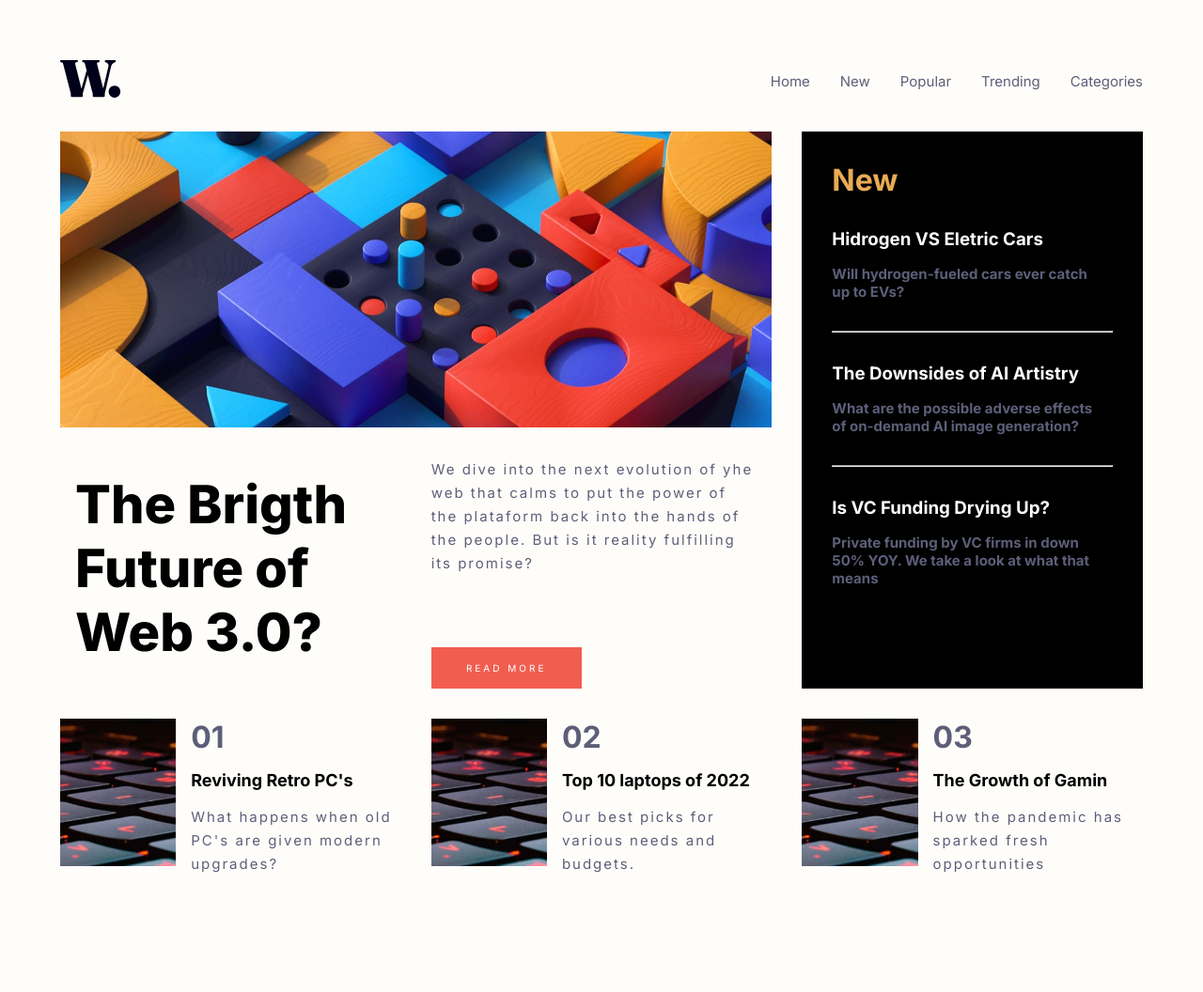
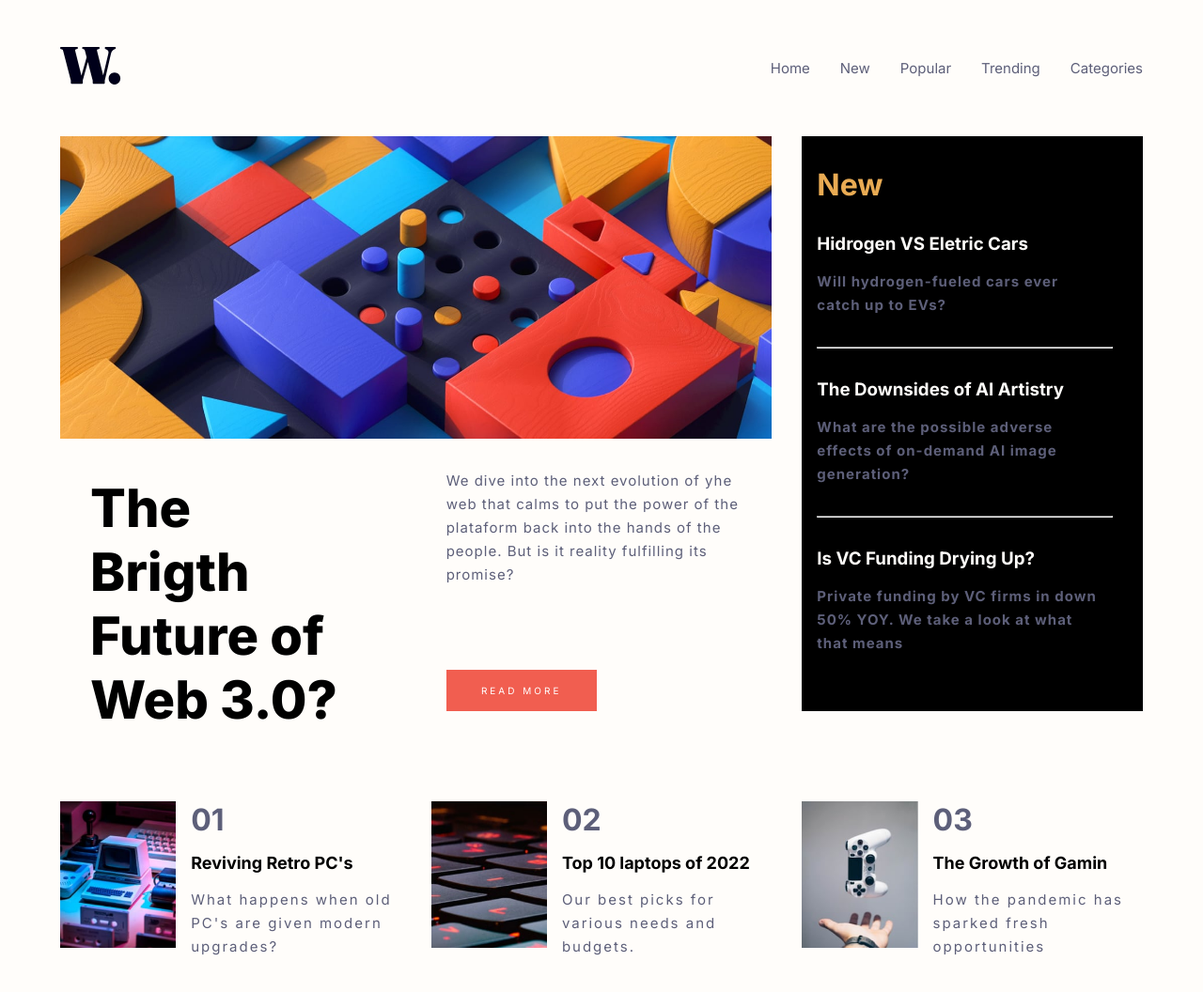
Before and after one commit to Leandro-Frota/new-homepage-main, a plain HTML site: page index.html in a window 1280 px wide. Shown: the whole page at 94% size. Before the commit the page ends 932 px from the top, so only its background shows below. Drawn offline with Linux system fonts and the light colour scheme.

Commit message:
Versão 4 finalizado layout desktop

```diff
--- a/assets/style.css
+++ b/assets/style.css
@@ -26,12 +26,12 @@
 }
 
 body{
-    height: 100vh;
+    /* height: 100vh; */
     width: 100vw;
     display: flex;
     justify-content: center;
     align-items: center;
-    padding: 4rem 4rem 4rem 4rem;
+    padding: 2em 4rem 4rem 4rem;
     background-color: var(--bg-body);
     font-family: 'Inter', sans-serif;
 }
@@ -42,7 +42,7 @@ body{
     height: 100%;
     display: grid;
     grid-template-columns: 1fr 1fr 1fr;
-    grid-template-rows: 0.4fr 1.2fr 1.2fr 1.2fr;
+    grid-template-rows: 0.25fr 1.0fr 0.5fr 0.5fr;
     grid-template-areas: "header header header" "mainImg mainImg aside"
                         "mainTxtTitle mainTxtSecond aside" "article1 article2 article3";
     gap: 2rem;
@@ -95,7 +95,8 @@ body{
     display: flex;
     justify-content: center;
     align-items: center;
-    padding: 1rem;
+    padding: .5rem 2rem 0rem 2rem;
+    margin-bottom: 2rem;
 
 }
 
@@ -112,9 +113,11 @@ body{
     flex-direction: column;
     justify-content: space-between;
     align-items: start;
+    gap:3rem;
     color: var(--fc-text-primary);
-    padding-right: 1rem;
-    letter-spacing: 2px;
+    padding: 0 1rem 0rem 1rem;
+    margin-bottom: 4rem;
+    letter-spacing: 1px;
     line-height: 25px;
     font-size: 15px;
     font-weight: 300;
@@ -145,7 +148,8 @@ body{
 .aside{
     grid-area: aside;
     background-color: var(--bg-aside) ;
-    padding: 2rem 2rem;
+    padding: 2rem 2rem 1rem 1rem;
+    margin-bottom: 4rem;
 
 }
 
@@ -164,12 +168,20 @@ body{
     margin-bottom: .5rem;
 }
 
+.aside_card h3:hover{
+    color:var(--fc-title-aside);
+    cursor: pointer;
+}
+
 .aside_card p{
     color: var(--fc-text-aside-card);
     font-weight: 700;
     font-size: 15px;
     margin-top: 1rem;
     margin-bottom: 2rem;
+    letter-spacing: 1px;
+    line-height: 25px;
+    font-size: 15px;
 }
 
 .article_card_1{
@@ -207,6 +219,11 @@ body{
     font-family: 'Inter', sans-serif;
     font-weight: 700;
 
+}
+
+.article_card_text h4:hover{
+    color: var(--fc-nav-item-hover);
+    cursor: pointer;
 }
 
 .article_card_text p{
--- a/index.html
+++ b/index.html
@@ -66,7 +66,7 @@
         </aside>
         <section class="article_card_1">
             <div class="article_card_img">
-                <img src="assets/images/image-top-laptops.jpg" alt="imagem laptops">
+                <img src="assets/images/image-retro-pcs.jpg" alt="imagem computador retro">
             </div>
             <div class="article_card_text">
                 <span>01</span>
@@ -86,7 +86,7 @@
         </section>
         <section class="article_card_3">
             <div class="article_card_img">
-                <img src="assets/images/image-top-laptops.jpg" alt="imagem laptops">
+                <img src="assets/images/image-gaming-growth.jpg" alt="imagem gamer">
             </div>
             <div class="article_card_text">
                 <span>03</span>
```
